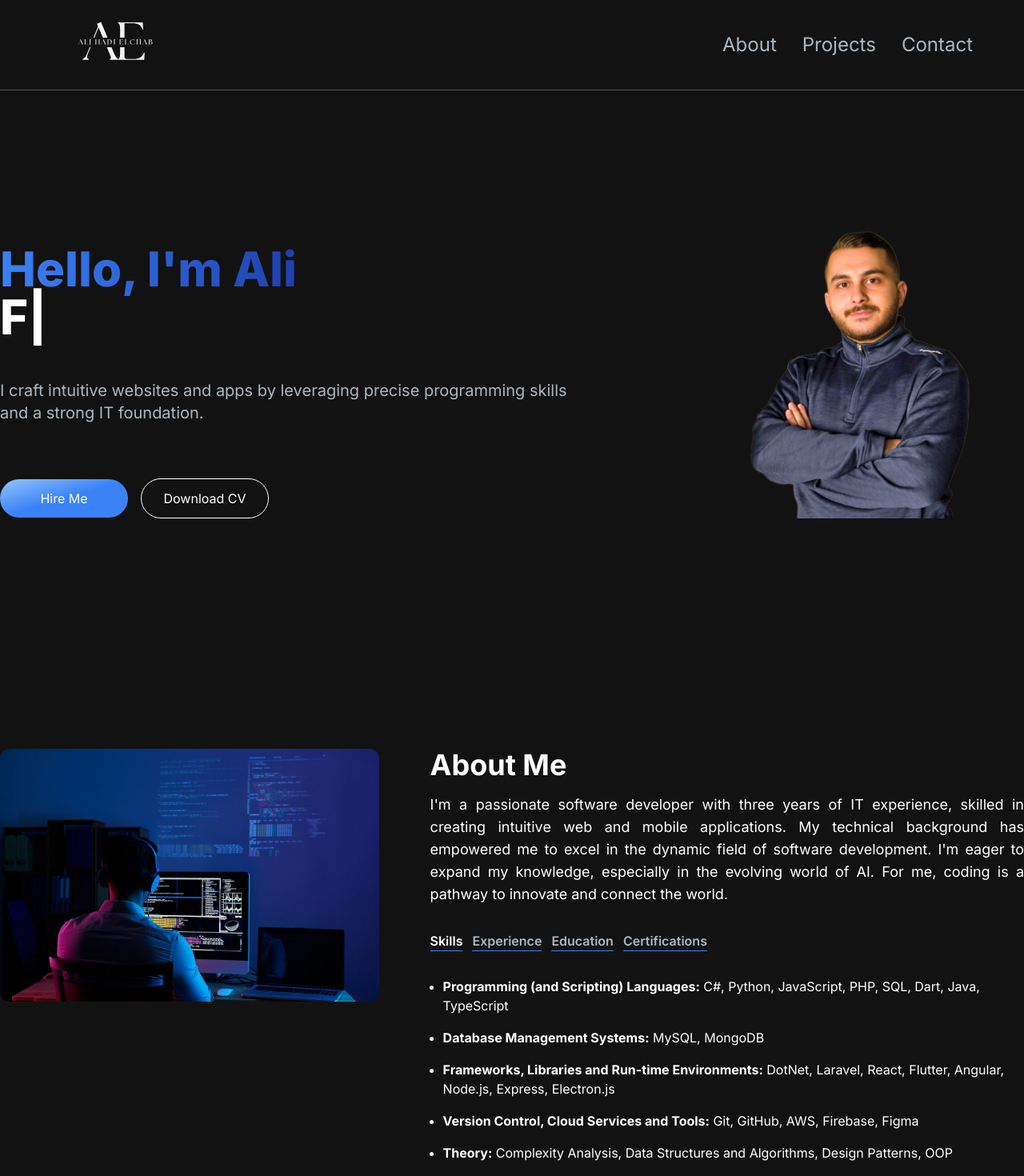
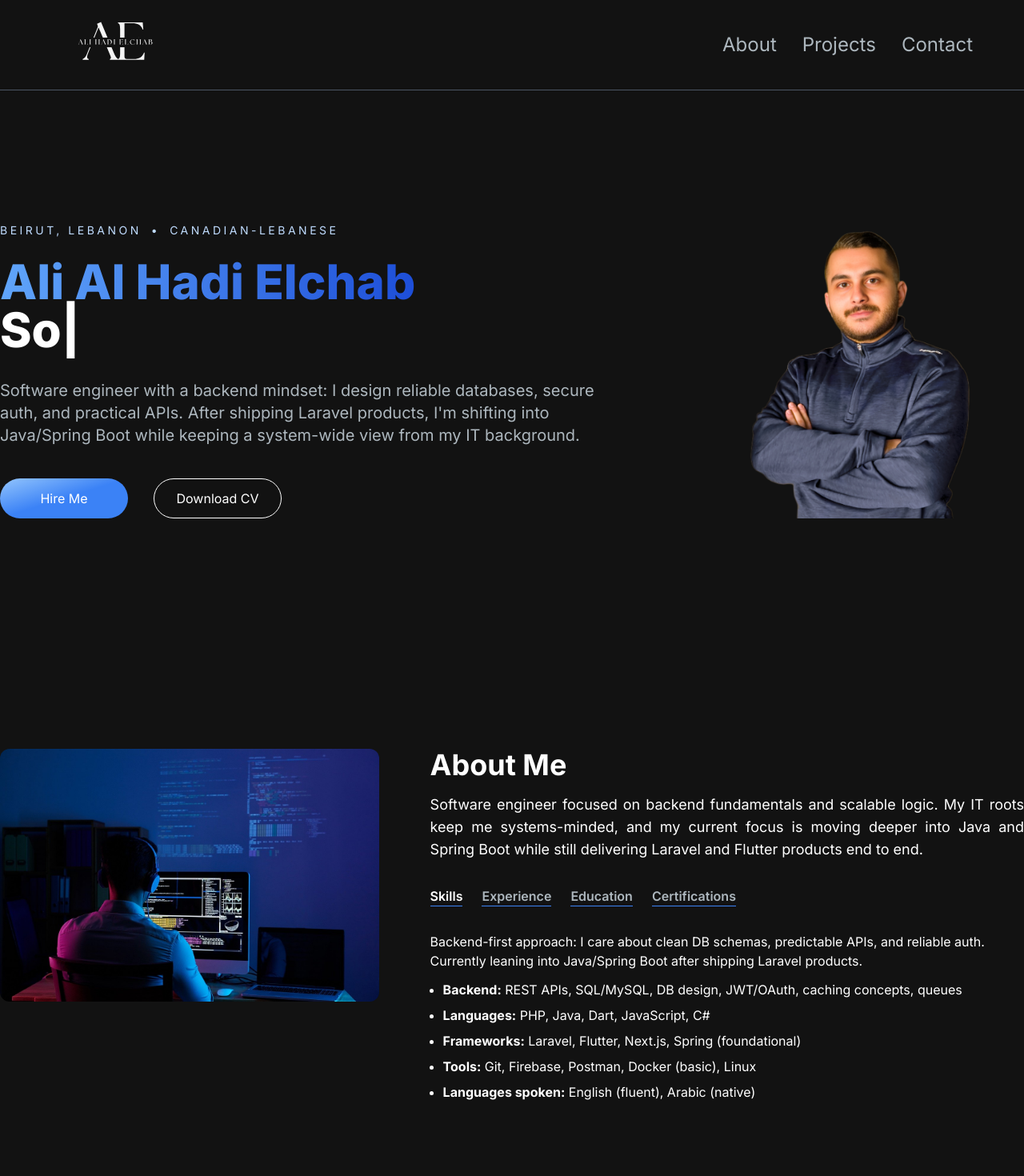
Before and after one commit to Ali-Elchab/personal-portfolio, a Next.js app: page / in a window 1280 px wide. Shown: the top 1470 px of the page at 80% size. Built offline with nearby package versions, Linux system fonts and the light colour scheme.

Commit message:
Update logo, about me

```diff
--- a/app/AboutMe/page.jsx
+++ b/app/AboutMe/page.jsx
@@ -8,34 +8,38 @@ const TAB_DATA = [
     id: "skills",
     title: "Skills",
     content: (
-      <ul className="list-disc pl-2 ml-2 ">
-        <li className="mb-4">
-          <strong>Programming (and Scripting) Languages:</strong> C#, Python, JavaScript, PHP, SQL, Dart, Java, TypeScript
+      <div className="space-y-3 text-base">
+        <p>
+          Backend-first approach: I care about clean DB schemas, predictable APIs, and reliable auth. Currently leaning into
+          Java/Spring Boot after shipping Laravel products.
+        </p>
+        <ul className="list-disc pl-4 space-y-2">
+          <li>
+            <strong>Backend:</strong> REST APIs, SQL/MySQL, DB design, JWT/OAuth, caching concepts, queues
           </li>
-        <li className="mb-4">
-          <strong>Database Management Systems:</strong> MySQL, MongoDB
+          <li>
+            <strong>Languages:</strong> PHP, Java, Dart, JavaScript, C#
           </li>
-        <li className="mb-4">
-          <strong>Frameworks, Libraries and Run-time Environments:</strong> DotNet, Laravel, React, Flutter, Angular, Node.js,
-          Express, Electron.js
+          <li>
+            <strong>Frameworks:</strong> Laravel, Flutter, Next.js, Spring (foundational)
           </li>
-        <li className="mb-4">
-          <strong>Version Control, Cloud Services and Tools:</strong> Git, GitHub, AWS, Firebase, Figma
+          <li>
+            <strong>Tools:</strong> Git, Firebase, Postman, Docker (basic), Linux
           </li>
-        <li className="mb-4">
-          <strong>Theory:</strong> Complexity Analysis, Data Structures and Algorithms, Design Patterns, OOP
+          <li>
+            <strong>Languages spoken:</strong> English (fluent), Arabic (native)
           </li>
         </ul>
+      </div>
     ),
   },
   {
     id: "education",
     title: "Education",
     content: (
-      <ul className="list-disc pl-2 ml-2">
+      <ul className="list-disc pl-2 ml-2 space-y-2">
         <li>
-          {" "}
-          <strong>Bachelors Degree in Computer Engineering – Lebanese International University (October 2018 – July 2021)</strong>
+          <strong>Bachelor in Computer Engineering</strong> — Lebanese International University, Lebanon (Oct 2018 – Jul 2021)
         </li>
       </ul>
     ),
@@ -44,40 +48,25 @@ const TAB_DATA = [
     id: "experience",
     title: "Experience",
     content: (
-      <ul className="list-disc pl-2 ml-2">
-        <li className="mb-4">
-          <strong>Full Stack Web Development Bootcamp – SE Factory, Beirut Governorate, Lebanon (Oct 2023 - Jan 2024)</strong>
-          <ul className="list-disc pl-2 ml-8">
-            <li>
-              Intensive 12-week hybrid program focusing on full stack web development using HTML, CSS, JavaScript, React.js, PHP,
-              Laravel, Node.js, Express, and MySQL.
-            </li>
-            <li>Participated in hands-on workshops, completed projects, and tackled assignments to hone technical skills.</li>
-            <li>Utilized GitHub for version control, Postman for API testing, and Figma for wireframing and mockups.</li>
-            <li>Developed soft skills such as management and collaboration through workshops and team projects.</li>
-            <li>Implemented collaborative development practices on GitHub and successfully completed several projects.</li>
+      <ul className="list-disc pl-2 ml-2 space-y-4">
+        <li className="space-y-2">
+          <strong>Full-Stack Developer — Brain Stores, Beirut (Apr 2024 – Present)</strong>
+          <ul className="list-disc pl-5 space-y-1">
+            <li>Designed REST API endpoints with validation, SQL queries, and MySQL schema optimizations.</li>
+            <li>Built ecommerce flows: checkout, cart, addresses, and product filtering logic.</li>
+            <li>Integrated auth with tokens and Google Sign-In; maintained Flutter app (clean architecture, Cubit, GoRouter).</li>
           </ul>
         </li>
-        <li className="mb-4">
-          <strong>IT Technician – Cosmaroma Inc, Toronto, ON (May 2022 – Aug 2023)</strong>
-          <ul className="list-disc pl-2 ml-8">
-            <li>
-              Headed IT department operations encompassing Office 365, Wi-Fi infrastructure, and Microsoft Azure AD. Collaborated
-              across departments, supported accounting functions with QuickBooks and addressed stakeholder queries.
-            </li>
-            <li>
-              Managed system administration, ensured seamless POS operations, maintained LAN assets, conducted repairs, and
-              delivered 2nd level tech support.
-            </li>
+        <li className="space-y-2">
+          <strong>IT Technician — Cosmaroma Inc, Toronto (May 2022 – Aug 2023)</strong>
+          <ul className="list-disc pl-5 space-y-1">
+            <li>Managed Azure AD, Office 365, servers, POS, and Windows/Linux environments.</li>
           </ul>
         </li>
-        <li className="mb-4">
-          <strong>IT Helpdesk – Vast, Beirut, Lebanon (Aug 2020 – April 2022)</strong>
-          <ul className="list-disc pl-2 ml-8">
-            <li>
-              Oversaw the seamless operation of 100+ Windows systems, spearheaded upgrades, and ensured optimal performance for
-              200+ employees, driving a 10% boost in efficiency through a comprehensive building-wide OS upgrade.
-            </li>
+        <li className="space-y-2">
+          <strong>IT Helpdesk — Vast, Beirut (Aug 2020 – Apr 2022)</strong>
+          <ul className="list-disc pl-5 space-y-1">
+            <li>Handled 100+ Windows/Linux systems, led OS upgrades, and improved operations for 200+ staff.</li>
           </ul>
         </li>
       </ul>
@@ -87,38 +76,15 @@ const TAB_DATA = [
     id: "certifications",
     title: "Certifications",
     content: (
-      <ul className="list-disc pl-2 ml-2">
-        <li className="mb-4 text-justify">
-          <strong>Full-Stack Web Development Bootcamp – SE Factory, Lebanon (October 2023 – January 2024)</strong>
-          <ul className="list-disc pl-2 ml-8">
+      <ul className="list-disc pl-2 ml-2 space-y-3">
         <li>
-              Completed an intensive 12-week program covering cloud architecture, front-end and back-end development, source
-              control, and web application security.
+          <strong>Flutter & Dart – Complete Guide (Udemy), 2024</strong>
         </li>
-            <li>Engaged in lectures, workshops, and projects to develop comprehensive full-stack development skills.</li>
-          </ul>
+        <li>
+          <strong>SE Factory Full-Stack Bootcamp, 2024</strong> — Laravel, JS, Git, APIs; final project in Flutter
         </li>
-        <li className="mb-4 text-justify">
-          <strong>Foundations of Computer Science Course – SE Factory, Lebanon (July 2023 – September 2023)</strong>
-          <ul className="list-disc pl-2 ml-8 text-justify">
         <li>
-              Covered control flow, data structures, complexity analysis, and algorithms using Python over 9 weeks in a part-time
-              format.
-            </li>
-            <li>Participated in lectures, workshops, and projects focusing on core computer science concepts.</li>
-          </ul>
-        </li>
-        <li className="mb-4">
-          <strong>The Web Developer Bootcamp – Udemy (July 2023 – September 2023)</strong>
-          <ul className="list-disc pl-2 ml-8 ">
-            <li>Completed over 70 hours of training from HTML5 to Node.js, React.js, and more, through online learning.</li>
-          </ul>
-        </li>
-        <li className="mb-4">
-          <strong>Flutter And Dart - The Complete Guide – Udemy (January 2024)</strong>
-          <ul className="list-disc pl-2 ml-8 text-justify">
-            <li>Explored the Flutter SDK & Dart; learned to build native iOS and Android apps through the Flutter Framework.</li>
-          </ul>
+          <strong>CS Foundations – SE Factory, 2023</strong> — Python, data structures, algorithms
         </li>
       </ul>
     ),
@@ -127,7 +93,7 @@ const TAB_DATA = [
 
 const AboutSection = () => {
   const [tab, setTab] = useState("skills");
-  const [isPending, startTransition] = useTransition();
+  const [, startTransition] = useTransition();
 
   const handleTabChange = (id) => {
     startTransition(() => {
@@ -138,10 +104,10 @@ const AboutSection = () => {
     <section className="text-white">
       <div className="md:grid md:grid-cols-5  gap-8 items-center py-8  xl:gap-16 sm:py-16 my-8">
         <div className="hidden md:block place-self-start md:col-span-2">
-          <div className="w-full   flex items-center justify-end">
+          <div className="w-full flex items-center justify-end">
             <Image
               src="/images/about-image.png"
-              className="w-full  object-fill rounded-xl"
+              className="w-full object-fill rounded-xl"
               width={400}
               height={500}
               alt="PC Setup"
@@ -150,13 +116,12 @@ const AboutSection = () => {
         </div>
         <div className="mt-4 md:mt-0 text-left flex flex-col h-full md:col-span-3">
           <h2 className="text-4xl font-bold text-white mb-4">About Me</h2>
-          <p className="text-base lg:text-lg text-justify">
-            I'm a passionate software developer with three years of IT experience, skilled in creating intuitive web and mobile
-            applications. My technical background has empowered me to excel in the dynamic field of software development. I'm
-            eager to expand my knowledge, especially in the evolving world of AI. For me, coding is a pathway to innovate and
-            connect the world.
+          <p className="text-base lg:text-lg text-justify leading-relaxed">
+            Software engineer focused on backend fundamentals and scalable logic. My IT roots keep me systems-minded, and my
+            current focus is moving deeper into Java and Spring Boot while still delivering Laravel and Flutter products end to
+            end.
           </p>
-          <div className=" flex flex-row  mt-8">
+          <div className="flex flex-row mt-8 flex-wrap gap-3">
             <TabButton active={tab === "skills"} selectTab={() => handleTabChange("skills")}>
               Skills
             </TabButton>
--- a/app/HeroSection/page.jsx
+++ b/app/HeroSection/page.jsx
@@ -6,40 +6,47 @@ import { TypeAnimation } from "react-type-animation";
 const HeroSection = ({ emailRef }) => {
   return (
     <section className="h-160 mb-24 flex flex-col justify-center">
-      <div className="grid grid-cols-1 sm:grid-cols-12 mt-5 mb-8 lg:mt-8 ">
-        <div className="md:order-last order-none my-4 md:mb-0 sm:col-span-5 md:justify-end flex items-center justify-center  lg:mt-0 ">
+      <div className="grid grid-cols-1 sm:grid-cols-12 mt-5 mb-8 lg:mt-8">
+        <div className="md:order-last order-none my-4 md:mb-0 sm:col-span-5 md:justify-end flex items-center justify-center lg:mt-0">
           <div className="w-52 md:w-96 h-92 flex items-center justify-end">
             <Image src="/images/alichab.png" className="w-full h-full object-cover" alt="Ali Chab" width={300} height={300} />
           </div>
         </div>
-        <div className="col-span-7 place-self-end text-center sm:text-left flex flex-col  gap-8  ">
-          <h1 className="text-white mb-0 sm:mb-4 text-4xl lg:text-6xl font-extrabold sm:text-5xl h-28 sm:h-auto ">
-            <span className="text-transparent bg-clip-text bg-gradient-to-r from-blue-500 to-blue-800 ">Hello, I'm Ali </span>
+        <div className="col-span-7 place-self-end text-center sm:text-left flex flex-col gap-6">
+          <div className="text-sm uppercase tracking-[0.25em] text-blue-200 flex flex-wrap gap-3">
+            <span>Beirut, Lebanon</span>
+            <span className="hidden sm:inline">•</span>
+            <span>Canadian-Lebanese</span>
+          </div>
+          <h1 className="text-white mb-0 sm:mb-2 text-4xl lg:text-6xl font-extrabold sm:text-5xl h-28 sm:h-auto">
+            <span className="text-transparent bg-clip-text bg-gradient-to-r from-blue-400 to-blue-700">Ali Al Hadi Elchab</span>
             <br />
             <TypeAnimation
-              sequence={["Full Stack Developer", 1000, "Mobile Developer", 1000]}
+              sequence={[
+                "Software Engineer",
+                1100,
+                "Flutter Developer",
+                1100,
+              ]}
               wrapper="span"
               speed={40}
               repeat={Infinity}
             />
           </h1>
-          <p className="text-[#ADB7BE]  sm:text-lg lg:text-xl mb-6  md:w-full  text-left">
-            I craft intuitive websites and apps by leveraging precise programming skills and a strong IT foundation.
+          <p className="text-[#ADB7BE] sm:text-lg lg:text-xl mb-4 md:w-full text-left leading-relaxed">
+            Software engineer with a backend mindset: I design reliable databases, secure auth, and practical APIs. After shipping
+            Laravel products, I'm shifting into Java/Spring Boot while keeping a system-wide view from my IT background.
           </p>
 
-          <div>
+          <div className="flex flex-wrap gap-4">
             <button
               onClick={() => window.scrollTo({ top: emailRef.current.offsetTop, behavior: "smooth" })}
-              className="px-6 py-3 w-40 rounded-full   mr-4 bg-gradient-to-br from-blue-300 via-blue-500 to-blue-500  hover:bg-slate-200 text-white"
+              className="px-6 py-3 w-40 rounded-full mr-4 bg-gradient-to-br from-blue-300 via-blue-500 to-blue-500 hover:bg-slate-200 text-white"
             >
               Hire Me
             </button>
-            <a
-              href="https://drive.google.com/file/d/1-py2c2I0pKCeHNCjU9lB6LhSoECoUt0f/view
-"
-              download="Ali_Elchab_CV.pdf"
-            >
-              <button className="px-6 py-3 w-40 rounded-full  mr-4 bg-transparebt hover:bg-slate-800 text-white border border-white mt-3">
+            <a href="https://drive.google.com/file/d/1-py2c2I0pKCeHNCjU9lB6LhSoECoUt0f/view" download="Ali_Elchab_CV.pdf">
+              <button className="px-6 py-3 w-40 rounded-full mr-4 bg-transparent hover:bg-slate-800 text-white border border-white">
                 Download CV
               </button>
             </a>
```
Also changed, not shown: app/Contact/page.jsx (+10 -5 lines), public/images/logo.png. Lines whose indentation alone changed are shown as unchanged.
